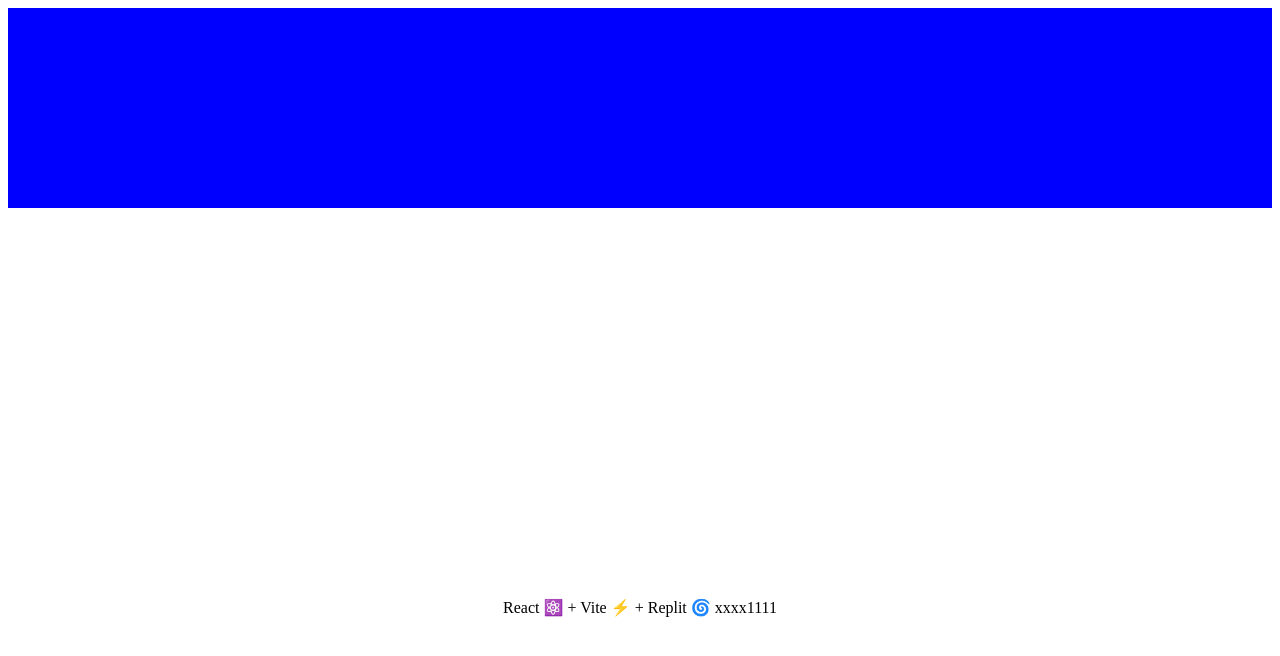
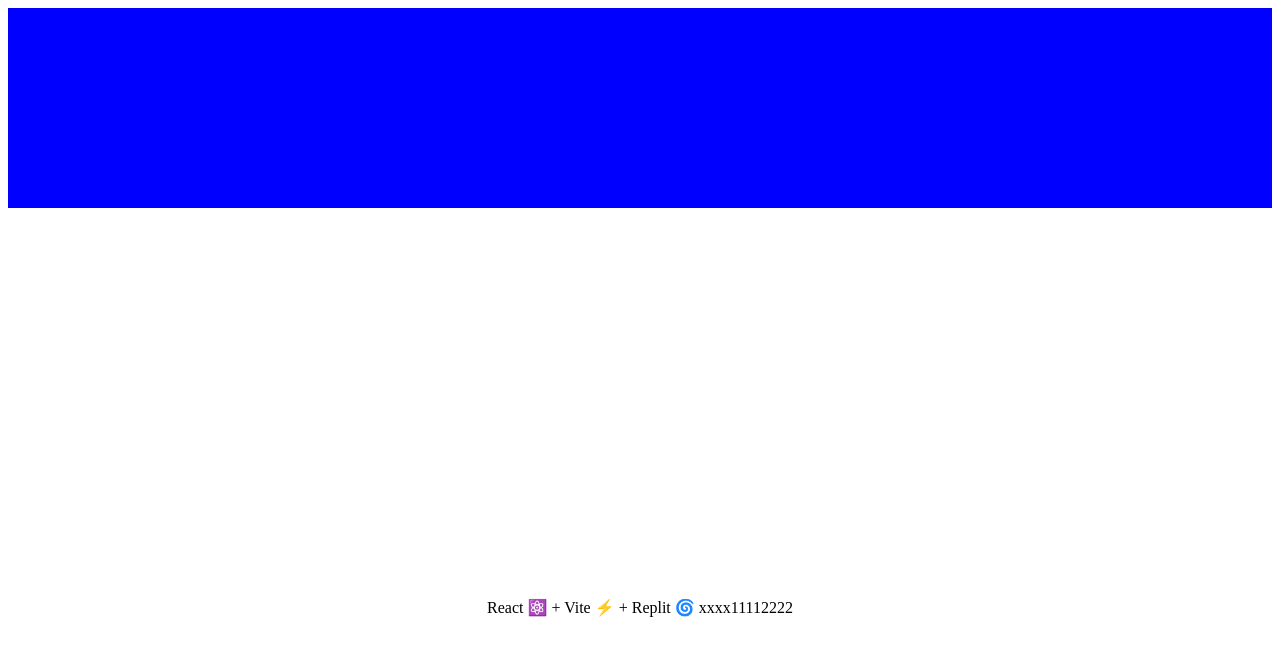
Before and after one commit to SunPeter/Replit, a React (Vite) app: page / in a window 1280 px wide. Shown: the top 656 px of the page. Built offline with nearby package versions, Linux system fonts and the light colour scheme.

Commit message:
test: make a confict

```diff
--- a/src/App.tsx
+++ b/src/App.tsx
@@ -9,7 +9,7 @@ export default function App() {
   return (
     <main>
       <MyDiv />
-      React ⚛️ + Vite ⚡ + Replit 🌀 xxxx1111
+      React ⚛️ + Vite ⚡ + Replit 🌀 xxxx11112222
     </main>
   )
 }
```
